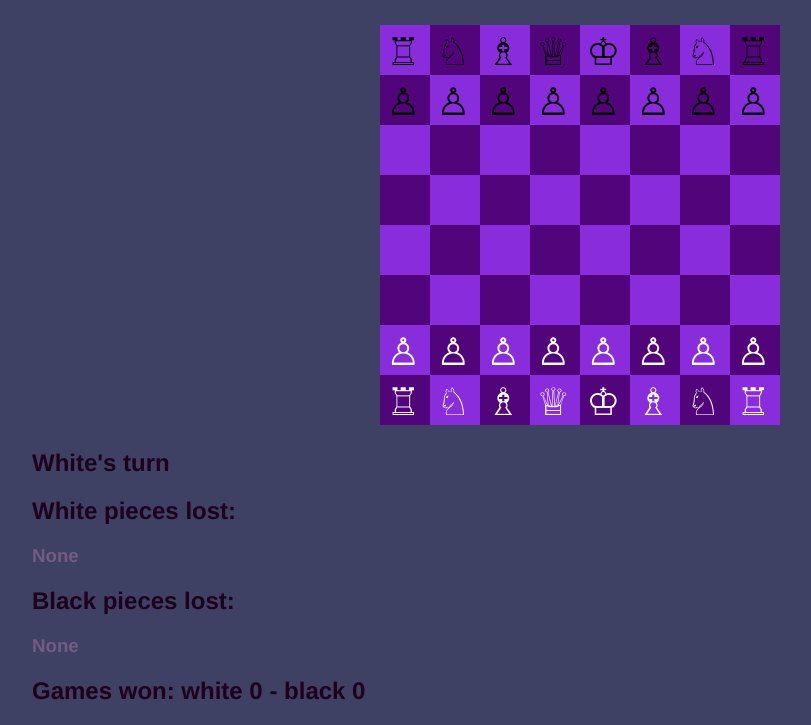
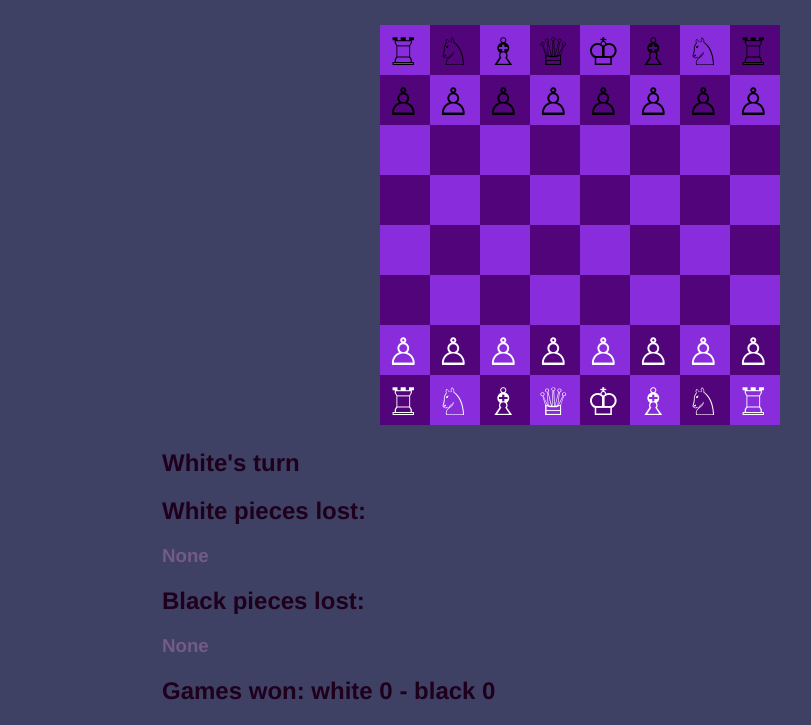
Before and after one commit to Mfonn/chess, a website: page index.html in a window 1280 px wide. Shown: the part 124-849 px from the top of the page, without its empty margins (96-907 px from the left). Drawn offline with Linux system fonts and the light colour scheme.

Commit message:
Update index.html

```diff
--- a/index.html
+++ b/index.html
@@ -7,7 +7,7 @@
 	<style>
 		h1,h2,h3{
             font-family: 'Franklin Gothic Medium', 'Arial Narrow', Arial, sans-serif;
-			margin-left: 120px;
+			margin-left: 250px;
         }
         h1 {
             font-size: 60px;
```
